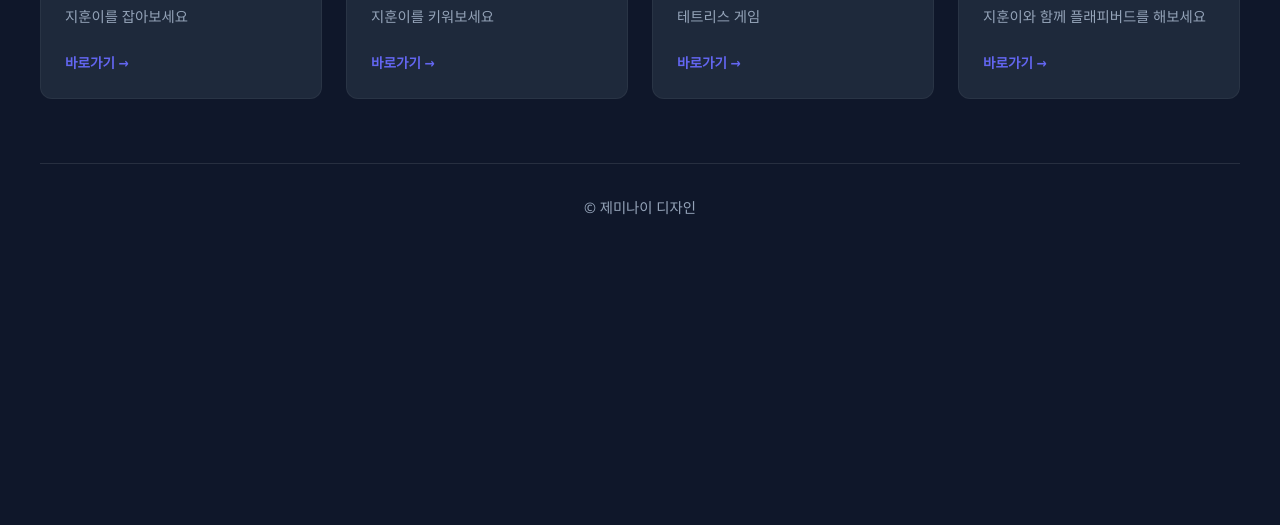
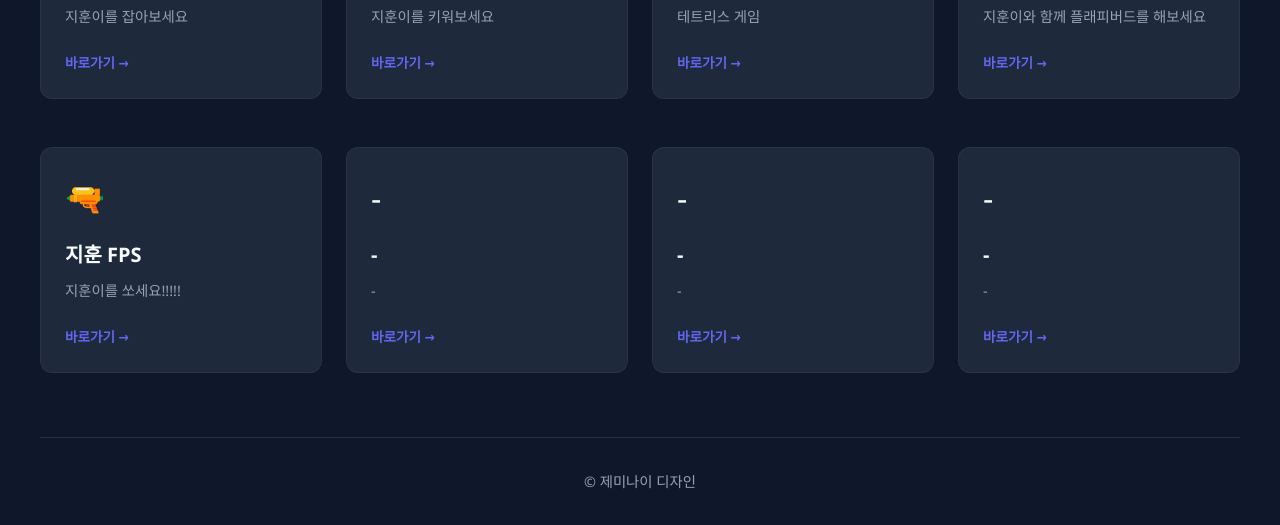
Before and after one commit to jimin0758/JHKGames, a plain HTML site: page index.html in a window 1280 px wide. Shown: the part 649-1174 px from the top of the page. Before the commit the page ends 900 px from the top, so only its background shows below. Drawn offline with Linux system fonts and the light colour scheme.

Commit message:
Add files via upload

```diff
--- a/index.html
+++ b/index.html
@@ -3,9 +3,6 @@
 <head>
   <meta charset="UTF-8">
   <meta name="viewport" content="width=device-width, initial-scale=1.0">
-  <meta http-equiv="Content-Security-Policy"
-      content="default-src 'none'; style-src 'unsafe-inline'; img-src 'self' data:; base-uri 'none'; form-action 'none'">
-<meta name="referrer" content="no-referrer">
   <title>JHK Games | 김지훈</title>
   <style>
     /* CSS Reset & Variables */
@@ -213,6 +210,42 @@
       </div>
     </section>
 
+       <!-- dn -->
+    <section class="category-section">
+      <div class="card-grid">
+
+        <a href="photo-shooter.html" target="_blank" rel="noopener noreferrer" class="card">
+          <div class="card-icon">🔫</div>
+          <div class="card-title">지훈 FPS</div>
+          <div class="card-desc">지훈이를 쏘세요!!!!!</div>
+          <span class="card-link-btn">바로가기 &rarr;</span>
+        </a>
+
+        <a href="-" target="_blank" rel="noopener noreferrer" class="card">
+          <div class="card-icon">-</div>
+          <div class="card-title">-</div>
+          <div class="card-desc">-</div>
+          <span class="card-link-btn">바로가기 &rarr;</span>
+        </a>
+
+        <a href="-" target="_blank" rel="noopener noreferrer" class="card">
+          <div class="card-icon">-</div>
+          <div class="card-title">-</div>
+          <div class="card-desc">-</div>
+          <span class="card-link-btn">바로가기 &rarr;</span>
+        </a>
+
+        <a href="-" target="_blank" rel="noopener noreferrer" class="card">
+          <div class="card-icon">-</div>
+          <div class="card-title">-</div>
+          <div class="card-desc">-</div>
+          <span class="card-link-btn">바로가기 &rarr;</span>
+        </a>
+
+        </div>
+    </section>
+
+
     <footer>
       <p>&copy; 제미나이 디자인</p>
     </footer>
```
